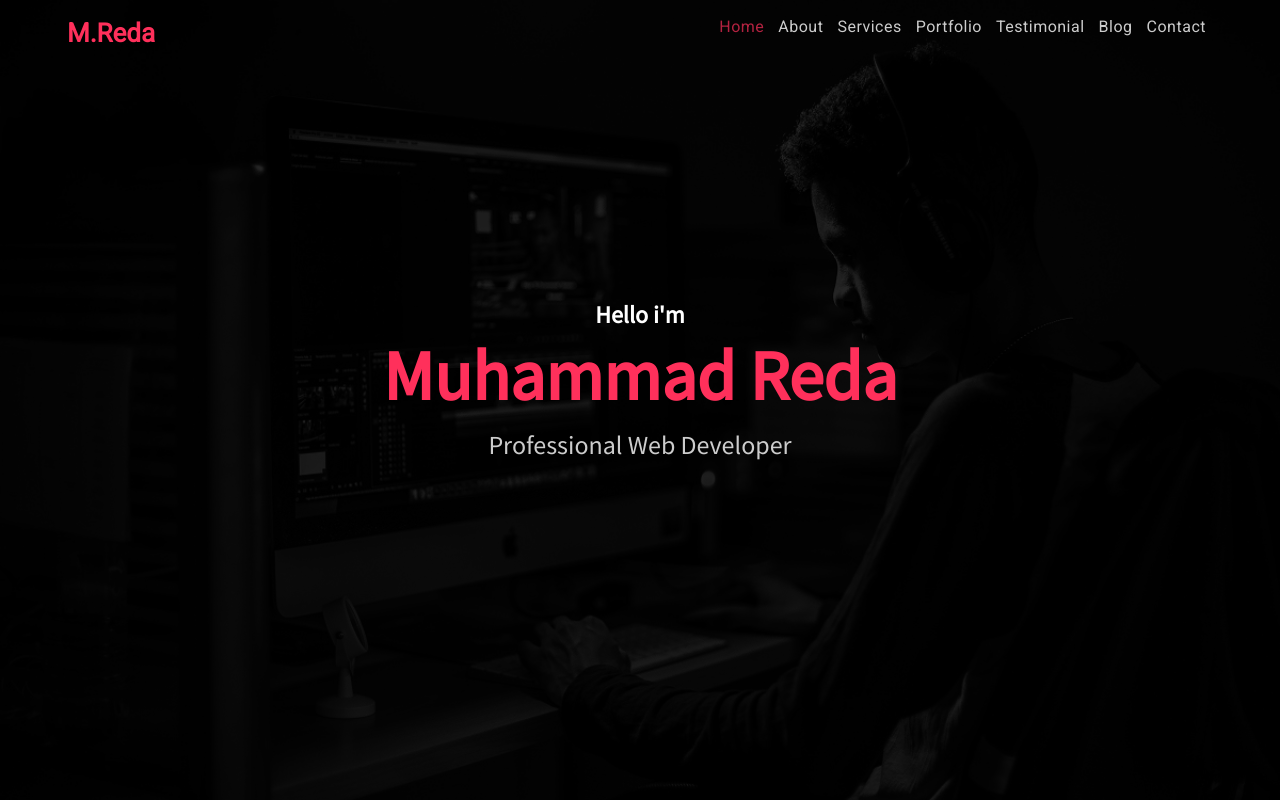
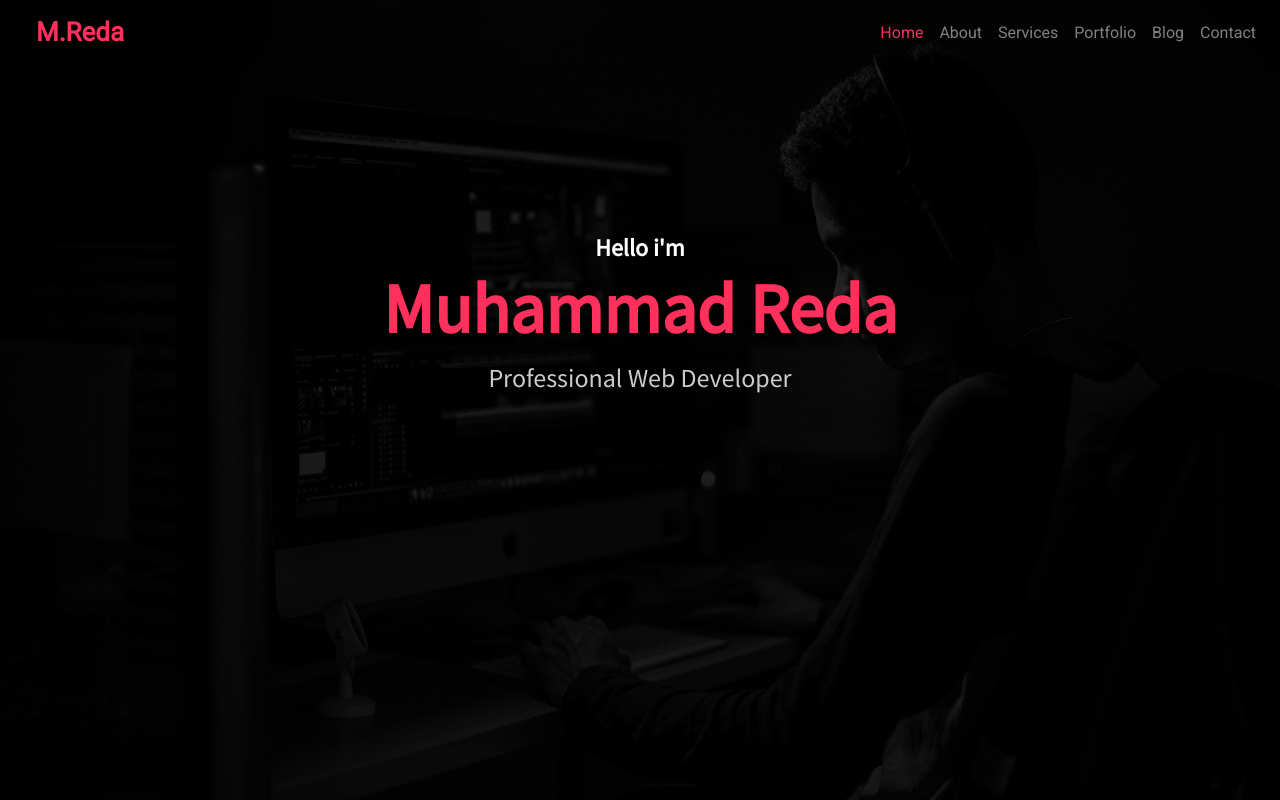
Before and after one commit to MuhammadAbdelaal/MuhammadAbdelaal.github.io, a plain HTML site: page index.html in a window 1280 px wide. Shown: the top 800 px of the page. Drawn offline with Linux system fonts and the light colour scheme.

Commit message:
updating navbar style, functionality, and content

```diff
--- a/css/styles.css
+++ b/css/styles.css
@@ -48,6 +48,23 @@ body {
     top: 67px;
 }
 
+/* Navbar */
+nav {
+    transition-duration: 0.5s;
+}
+.navbar .navbar-brand {
+    text-decoration: none;
+    color: #FF305B;
+    font-weight: bold;
+    font-size: 26px;
+    position: relative;
+    left: 20px;
+}
+
+.navbar .nav-item.active .nav-link{
+    color: #FF305B;
+}
+
 /* HOME */
 .home {
     background-image: url(../img/slider/slider-01.jpg);
@@ -62,38 +79,6 @@ body {
     height: 100vh;
 }
 
-.nav {
-    display: flex;
-    justify-content: space-between;
-    padding: 12px 0;
-    font-size: 18px;
-    align-items: center;
-    position: relative;
-}
-
-.nav-button-div {
-    position: absolute;
-    right: 8%;
-    top: 12px;
-    color: #fff;
-    padding: 5px;
-    text-align: center;
-    font-size: 24px;
-}
-
-.nav .logo a {
-    text-decoration: none;
-    color: #FF305B;
-    font-weight: bold;
-    font-size: 26px;
-    position: relative;
-    left: 20px;
-}
-
-.nav-right ul {
-    display: none;
-    overflow: hidden;
-}
 
 .welcome-message {
     text-align: center;
@@ -123,58 +108,8 @@ body {
 }
 
 /* HOME MEDIA QUERIES */
-@media screen and (min-width: 480px) {
-    .nav {
-        width: 480px;
-        margin: 0 auto;
-    }
-
-    .nav .logo a {
-        left: 40px
-    }
-
-}
 
 @media screen and (min-width:768px) {
-    .nav {
-        width: 750px;
-    }
-
-    .nav .logo a {
-        left: 12px
-    }
-
-    .nav-button-div {
-        display: none;
-        overflow: hidden;
-    }
-
-    .nav-right ul {
-        display: flex;
-        justify-content: flex-end;
-        position: relative;
-        right: 12px
-    }
-
-    .nav-right ul li {
-        padding: 0 7px;
-        list-style-type: none;
-    }
-
-    .nav-right ul li a {
-        text-decoration: none;
-        color: rgba(255, 255, 255, 0.8);
-        font-family: 'Roboto', sans-serif;
-        font-weight: 100;
-        font-size: 16px;
-        letter-spacing: 0.5px;
-        transition: all .5s;
-    }
-
-    .nav-right ul li a:hover,
-    .nav-right ul li a.active {
-        color: rgba(255, 48, 91, 0.7);
-    }
 
     .welcome-message span {
         font-size: 24px;
@@ -186,18 +121,6 @@ body {
 
     .welcome-message p {
         font-size: 26px;
-    }
-}
-
-@media screen and (min-width:992px) {
-    .nav {
-        width: 950px;
-    }
-}
-
-@media screen and (min-width:1200px) {
-    .nav {
-        width: 1170px;
     }
 }
 
--- a/index.html
+++ b/index.html
@@ -5,18 +5,16 @@
     <meta charset="UTF-8">
     <meta name="viewport" content="width=device-width, initial-scale=1.0">
     <meta http-equiv="X-UA-Compatible" content="ie=edge">
-    <meta name="description"
-        content="I am a Self-tought Web Developer interested in Computer Science in terms of programming and security.
+    <meta name="description" content="I am a Self-tought Web Developer interested in Computer Science in terms of programming and security.
         Services that I can professionaly provide: Web Development both Front-End and Back-end.
         Languages and frameworks that I use: HTML5, CSS3, JavaScript, Bootstrap4, jQuery, PHP, and Laravel.
         My biggest strengths in this field are troubleshooting & problem-solving, and continuous self-learning.">
-    <meta name="keywords"
-        content="Web Developer, Front-End Web Developer, Back-End Web Developer, Full-Stack Web Developer, Frontend Developer,
+    <meta name="keywords" content="Web Developer, Front-End Web Developer, Back-End Web Developer, Full-Stack Web Developer, Frontend Developer,
         Backend Developer, Fullstack Developer, PHP Developer, Javascript Developer">
     <title>Muhammad Reda - Web Developer</title>
-    <!-- Bootstrap css -->
+    <!-- Bootstrap CSS -->
     <link rel="stylesheet" href="css/bootstrap.min.css">
-    <!--  My Css  -->
+    <!--  My CSS  -->
     <link rel="stylesheet" href="css/styles.css">
     <!--  Google Fonts -->
     <link href="https://fonts.googleapis.com/css?family=Source+Sans+Pro&display=swap" rel="stylesheet">
@@ -25,29 +23,45 @@
 </head>
 
 <body>
+    <!--navbar-->
+    <nav class="navbar navbar-expand-md navbar-dark fixed-top">
+        <a class="navbar-brand" href="index.html">M.Reda</a>
+        <button class="navbar-toggler" type="button" data-toggle="collapse" data-target="#navbarSupportedContent"
+            aria-controls="navbarSupportedContent" aria-expanded="false" aria-label="Toggle navigation">
+            <span class="navbar-toggler-icon"></span>
+        </button>
+
+        <div class="collapse navbar-collapse" id="navbarSupportedContent">
+            <ul class="navbar-nav ml-auto">
+                <li class="nav-item active">
+                    <a class="nav-link" href="#home">Home <span class="sr-only">(current)</span></a>
+                </li>
+                <li class="nav-item">
+                    <a class="nav-link" href="#about">About</a>
+                </li>
+                <li class="nav-item">
+                    <a class="nav-link" href="#services">Services</a>
+                </li>
+                <li class="nav-item">
+                    <a class="nav-link" href="#portfolio">Portfolio</a>
+                </li>
+                <li class="nav-item">
+                    <a class="nav-link" href="#blog">Blog</a>
+                </li>
+                </li>
+                <li class="nav-item">
+                    <a class="nav-link" href="#contact">Contact</a>
+                </li>
+            </ul>
+        </div>
+    </nav>
+
     <!-- Home Section -->
-    <section class="home">
+    <section id="home" class="home">
         <div class="trans-background">
-            <!--navbar-->
-            <nav class="nav">
-                <div class="nav-button-div">
-                    <i class="fas fa-bars"></i>
-                </div>
-                <div class="logo">
-                    <a href="index.html">M.Reda</a>
-                </div>
-                <div class="nav-right">
-                    <ul>
-                        <li><a class="active" href="#">Home</a></li>
-                        <li><a href="#">About</a></li>
-                        <li><a href="#">Services</a></li>
-                        <li><a href="#">Portfolio</a></li>
-                        <li><a href="#">Testimonial</a></li>
-                        <li><a href="#">Blog</a></li>
-                        <li><a href="#">Contact</a></li>
-                    </ul>
-                </div>
-            </nav>
+
+
+
             <div class="welcome-message">
                 <span>Hello i'm</span>
                 <h1>Muhammad Reda</h1>
@@ -56,7 +70,7 @@
         </div>
     </section>
     <!-- About Section -->
-    <section class="about">
+    <section id="about" class="about">
         <div class="about-left">
             <div class="about-img-container">
                 <div class="about-img-shadow"></div>
@@ -96,7 +110,7 @@
         </div>
     </section>
     <!--  Services Section -->
-    <section class="services">
+    <section id="services" class="services">
         <div class="services-container">
             <div class="h2-div">
                 <h2 class="h2">Our Services</h2>
@@ -130,7 +144,7 @@
         </div>
     </section>
     <!-- Portfolio Section -->
-    <section class="portfolio">
+    <section id="portfolio" class="portfolio">
         <div class="h2-div">
             <h2 class="h2">Our Portfolio</h2>
         </div>
@@ -194,7 +208,7 @@
         </div>
     </section>
     <!-- Numbers Section -->
-    <section class="numbers">
+    <section id="numbers" class="numbers">
         <div class="container">
             <!--   NUMBER  -->
             <div class="number">
@@ -223,7 +237,7 @@
         </div>
     </section>
     <!--  Blog Section -->
-    <section class="blog">
+    <section id="blog" class="blog">
         <div class="container">
             <div class="h2-div">
                 <h2 class="h2">Our Blog</h2>
@@ -271,7 +285,7 @@
         </div>
     </section>
     <!--  Contact Section-->
-    <section class="contact">
+    <section id="contact" class="contact">
         <div class="container">
             <div class="h2-div">
                 <h2 class="h2">Contact Us</h2>
@@ -289,7 +303,7 @@
             </div>
         </div>
     </section>
-    <section class="footer">
+    <section id="footer" class="footer">
         <div class="footer-icons">
             <i class="fab fa-facebook-f footer-icon"></i>
             <i class="fab fa-twitter footer-icon"></i>
@@ -300,14 +314,16 @@
     </section>
 
 
-    <!-- Font Awesome -->
+    <!-- Font Awesome js -->
     <script src="js/font-awesome.js"></script>
-    <!-- jQuery -->
+    <!-- jQuery js -->
     <script src="js/jquery-3.4.1.min.js"></script>
-    <!-- popper -->
+    <!-- popper js -->
     <script src="js/popper.min.js"></script>
-    <!-- bootstrap -->
+    <!-- bootstrap js -->
     <script src="js/bootstrap.min.js"></script>
+    <!-- my main js -->
+    <script src="js/main.js"></script>
 </body>
 
 </html>
--- /dev/null
+++ b/js/main.js
@@ -0,0 +1,26 @@
+
+
+
+
+
+// change navbar background color when reching about section
+$(window).scroll(function () {
+
+    let scroll = $(window).scrollTop(); // get scrollTop value
+
+    if (scroll > ($('#about').offset().top)-20) {// when reach scrollTop of about
+        $('nav').css('backgroundColor', '#191919');// change navbar background to dark
+    } else {
+        $('nav').css('backgroundColor', 'transparent');// else change navbar background to transparent
+    }
+
+});
+
+// navbar links animated scroll
+$('nav a').click(function(){
+    $(this).parent().addClass('active'); //get the clicked nav link and add active class to its parent
+    $(this).parent().siblings().removeClass('active'); // remove active class from its parents' sibilins if any
+    let aHref = $(this).attr("href"); // get the href of clicked nav link
+    let aboutOffset = $(aHref).offset().top; // get the top offset of section corrosponding to the clicked nav link
+    $('body, html').animate({scrollTop: aboutOffset}, 1000); // scroll the body moving to that section
+});
```
